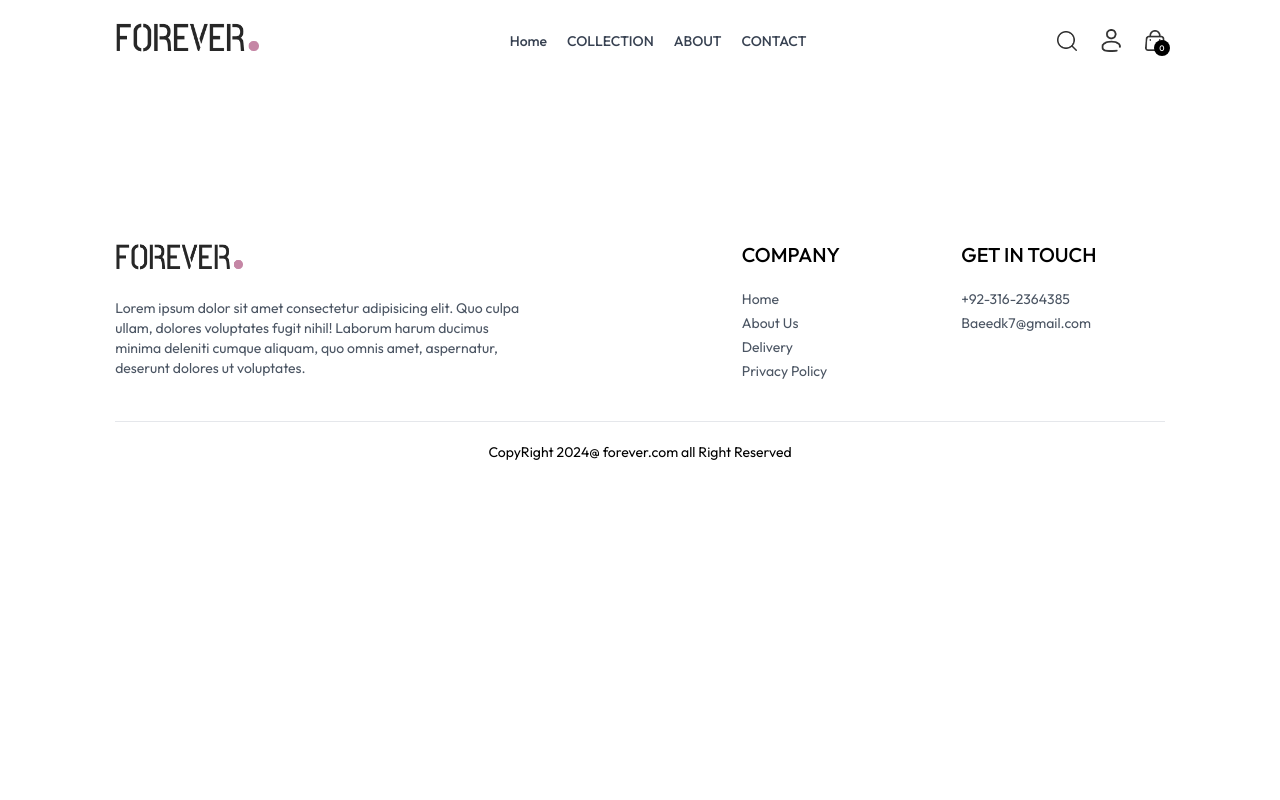
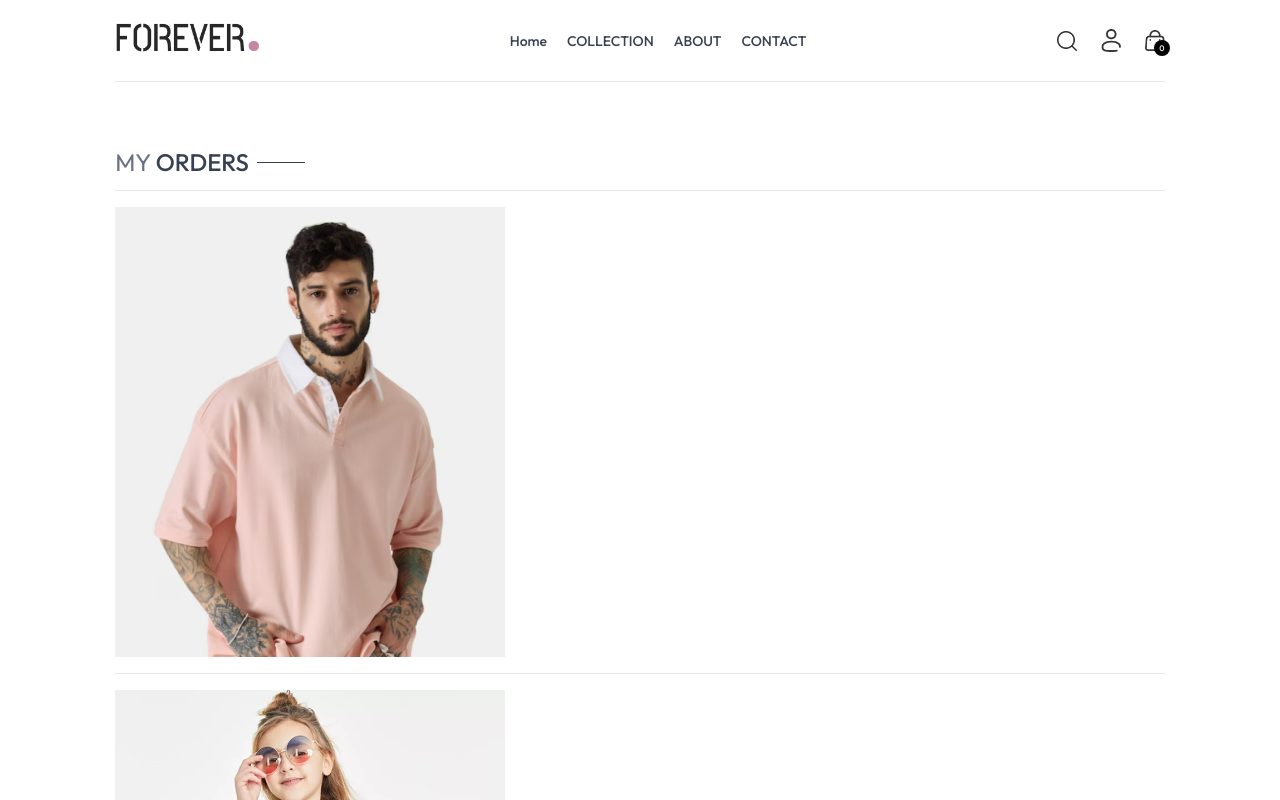
Before and after one commit to BaeedKhan91/E-commerce-web, a React (Vite) app: page /orders in a window 1280 px wide. Shown: the top 800 px of the page. Built offline with nearby package versions, Linux system fonts and the light colour scheme; a web font is replaced by a local one.

Commit message:
making order page

```diff
--- a/src/pages/Orders.jsx
+++ b/src/pages/Orders.jsx
@@ -1,8 +1,28 @@
-import React from 'react'
+import React, { useContext } from 'react'
+import { ShopContext } from '../context/ShopContext'
+import Titlle from './../components/Title'
 
 function Orders() {
+
+  const {products ,currency} =useContext (ShopContext)
+
   return (
-    <div>
+    <div className='border-t pt-16 '>
+      <div className='text-2xl'>
+        <Titlle text1={'MY'} text2={"ORDERS"}/>
+      </div>
+
+      <div>
+        {
+          products.slice(1,4).map((item,index)=>(
+            <div key={index} className='py-4 border-t text-gray-700 flex flex-col md:flex-row md:items-center md:justify-between gap-4'>
+              <div className='flex items-start text-sm gap-6'>
+                <img className='' src={item.image[0]} alt="" />
+              </div>
+            </div>
+          ))
+        }
+      </div>
 
     </div>
   )
```
